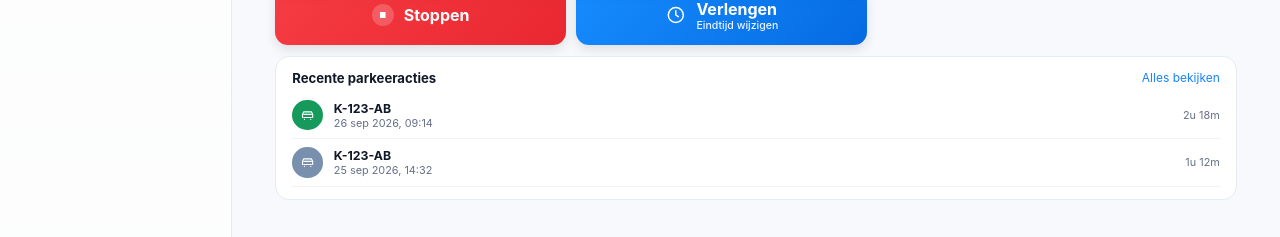
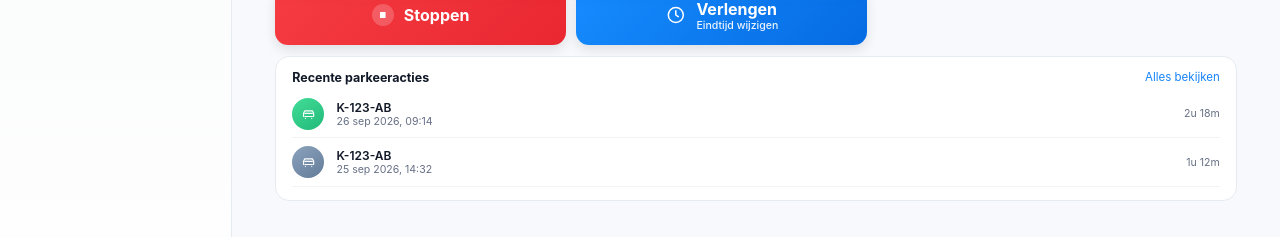
Before and after one commit to VanHinthem/Parkeren, a React (Vite) app in the folder src/Parkeren.Web/: page / in a window 1280 px wide. Shown: the part 277-514 px from the top of the page. Built offline with nearby package versions, Linux system fonts and the light colour scheme.

Commit message:
style: refine recent visits

```diff
--- a/src/Parkeren.Web/src/components/RecentVisits.css
+++ b/src/Parkeren.Web/src/components/RecentVisits.css
@@ -1 +1 @@
-.recent{padding:.25rem .05rem}.recent header{display:flex;justify-content:space-between;margin-bottom:.35rem}.recent header strong{font-size:.82rem}.recent header a{font-size:.75rem;color:var(--color-primary);text-decoration:none}.recent__row{display:grid;grid-template-columns:2rem 1fr auto;align-items:center;gap:.6rem;padding:.5rem 0;border-bottom:1px solid color-mix(in srgb,var(--color-border) 55%,transparent)}.recent__icon{display:grid;place-items:center;width:1.9rem;height:1.9rem;border-radius:50%;background:var(--color-success);color:#fff}.recent__icon.muted{background:#7890ad}.recent__icon svg{width:.95rem}.recent__row>span:nth-child(2){display:grid}.recent__row strong{font-size:.77rem}.recent__row small{font-size:.68rem;color:var(--color-text-muted)}
+.recent{padding:.2rem .05rem}.recent header{display:flex;justify-content:space-between;margin-bottom:.3rem}.recent header strong{font-size:.78rem;font-weight:650}.recent header a{font-size:.72rem;color:var(--color-primary);text-decoration:none}.recent__row{display:grid;grid-template-columns:2.15rem 1fr auto;align-items:center;gap:.62rem;padding:.48rem 0;border-bottom:1px solid color-mix(in srgb,var(--color-border) 55%,transparent)}.recent__icon{display:grid;place-items:center;width:2rem;height:2rem;border-radius:50%;background:linear-gradient(145deg,#43dc98,#20b978);color:#fff}.recent__icon.muted{background:linear-gradient(145deg,#8ca3bd,#627b98)}.recent__icon svg{width:.95rem}.recent__row>span:nth-child(2){display:grid}.recent__row strong{font-size:.75rem;font-weight:620}.recent__row small{font-size:.66rem;color:var(--color-text-muted)}
```
